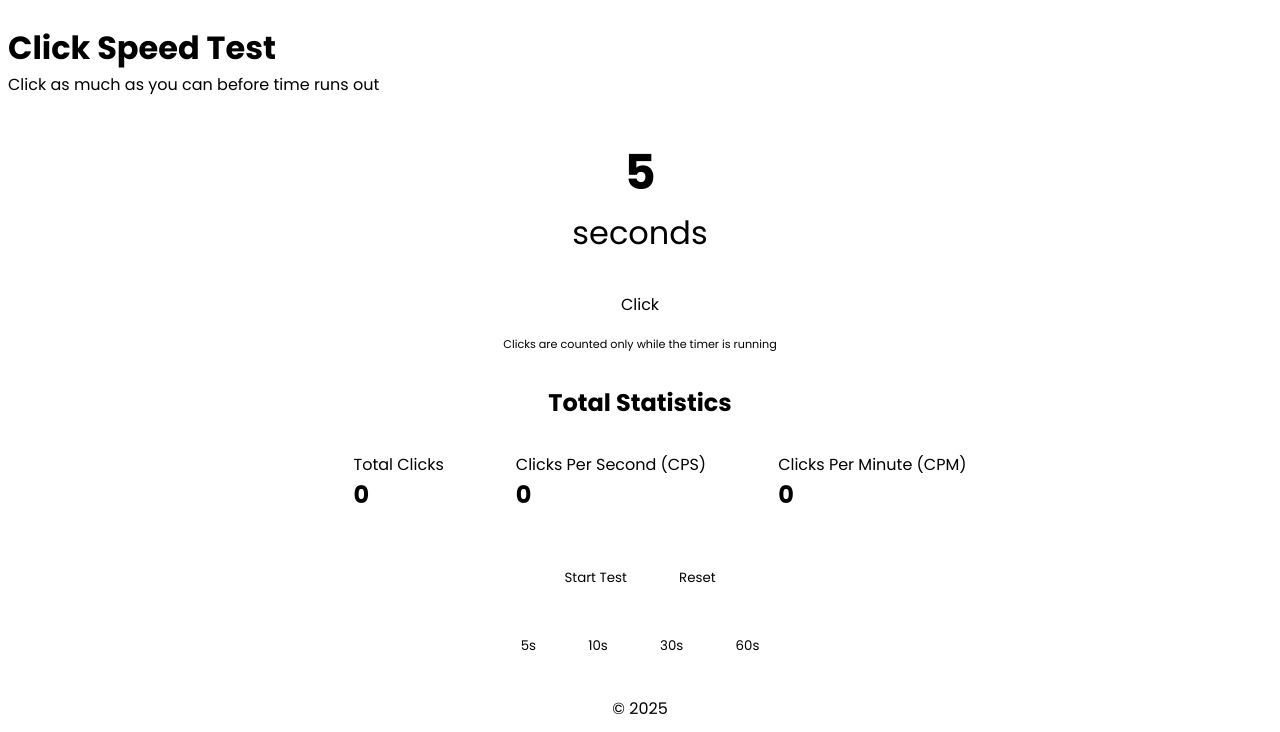
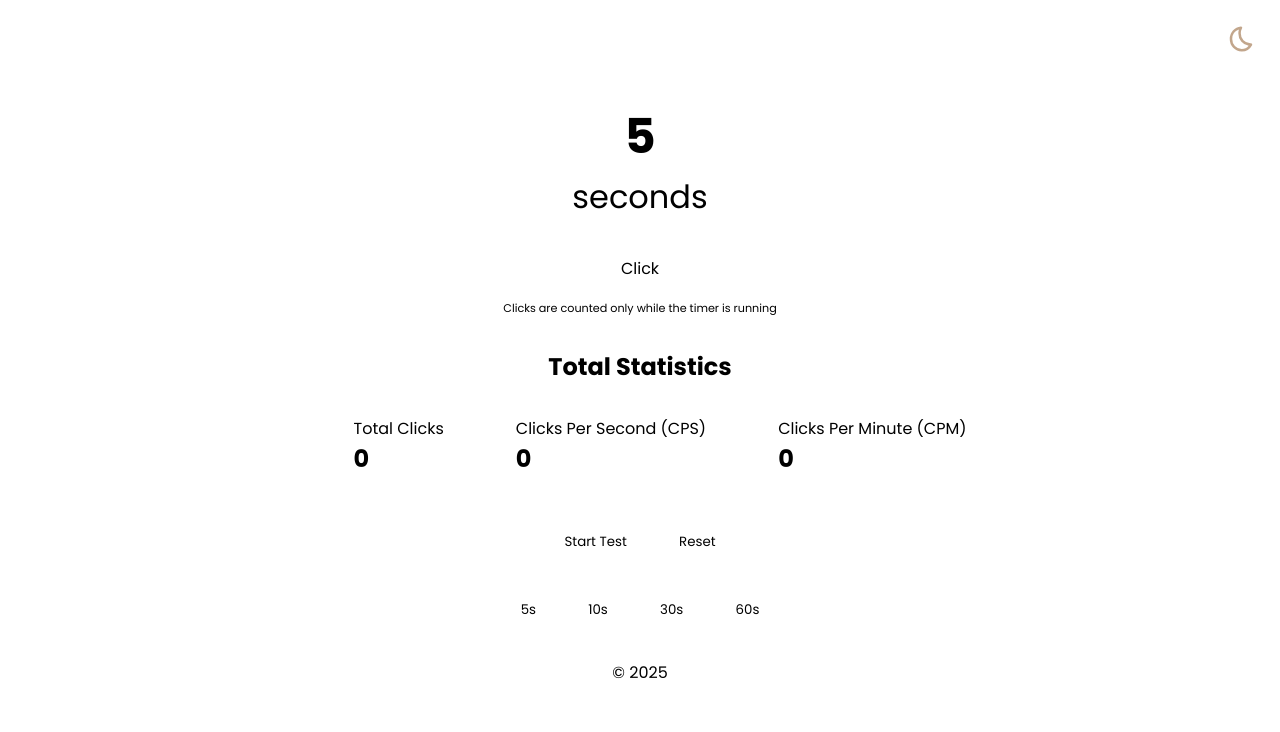
Before and after one commit to wxzxmqx/click-counter, a PHP site: page / in a window 1280 px wide. Shown: the top 732 px of the page. Run offline with PHP 8.4, Linux system fonts and the light colour scheme.

Commit message:
feat: add dark/light button

```diff
--- a/includes/header.php
+++ b/includes/header.php
@@ -1,4 +1,8 @@
 <header>
-    <h1>Click Speed Test</h1>
-    <p>Click as much as you can before time runs out</p>
+    <ul>
+        <li class="change-theme">
+            <svg class="dark-icon" fill="#C2A68C" viewBox="0 0 24 24" xmlns="http://www.w3.org/2000/svg"><g id="SVGRepo_bgCarrier" stroke-width="0"></g><g id="SVGRepo_tracerCarrier" stroke-linecap="round" stroke-linejoin="round"></g><g id="SVGRepo_iconCarrier"><path d="M3,11.985A9.811,9.811,0,0,0,12.569,22a9.528,9.528,0,0,0,8.309-5.059,1,1,0,0,0-.947-1.477l-.11.008c-.131.01-.263.02-.4.02a7.811,7.811,0,0,1-7.569-8.015,8.378,8.378,0,0,1,1.016-4A1,1,0,0,0,11.923,2,9.855,9.855,0,0,0,3,11.985Zm7.343-7.652a10.382,10.382,0,0,0-.488,3.144A9.89,9.89,0,0,0,18.137,17.4,7.4,7.4,0,0,1,12.569,20,7.811,7.811,0,0,1,5,11.985,7.992,7.992,0,0,1,10.343,4.333Z"></path></g></svg>
+            <svg class="light-icon hidden" viewBox="0 0 24 24" fill="none" xmlns="http://www.w3.org/2000/svg"><g id="SVGRepo_bgCarrier" stroke-width="0"></g><g id="SVGRepo_tracerCarrier" stroke-linecap="round" stroke-linejoin="round"></g><g id="SVGRepo_iconCarrier"> <path d="M12 3V4M12 20V21M4 12H3M6.31412 6.31412L5.5 5.5M17.6859 6.31412L18.5 5.5M6.31412 17.69L5.5 18.5001M17.6859 17.69L18.5 18.5001M21 12H20M16 12C16 14.2091 14.2091 16 12 16C9.79086 16 8 14.2091 8 12C8 9.79086 9.79086 8 12 8C14.2091 8 16 9.79086 16 12Z" stroke="#927fbf" stroke-width="2" stroke-linecap="round" stroke-linejoin="round"></path> </g></svg>
+        </li>
+    </ul>
 </header>
```
